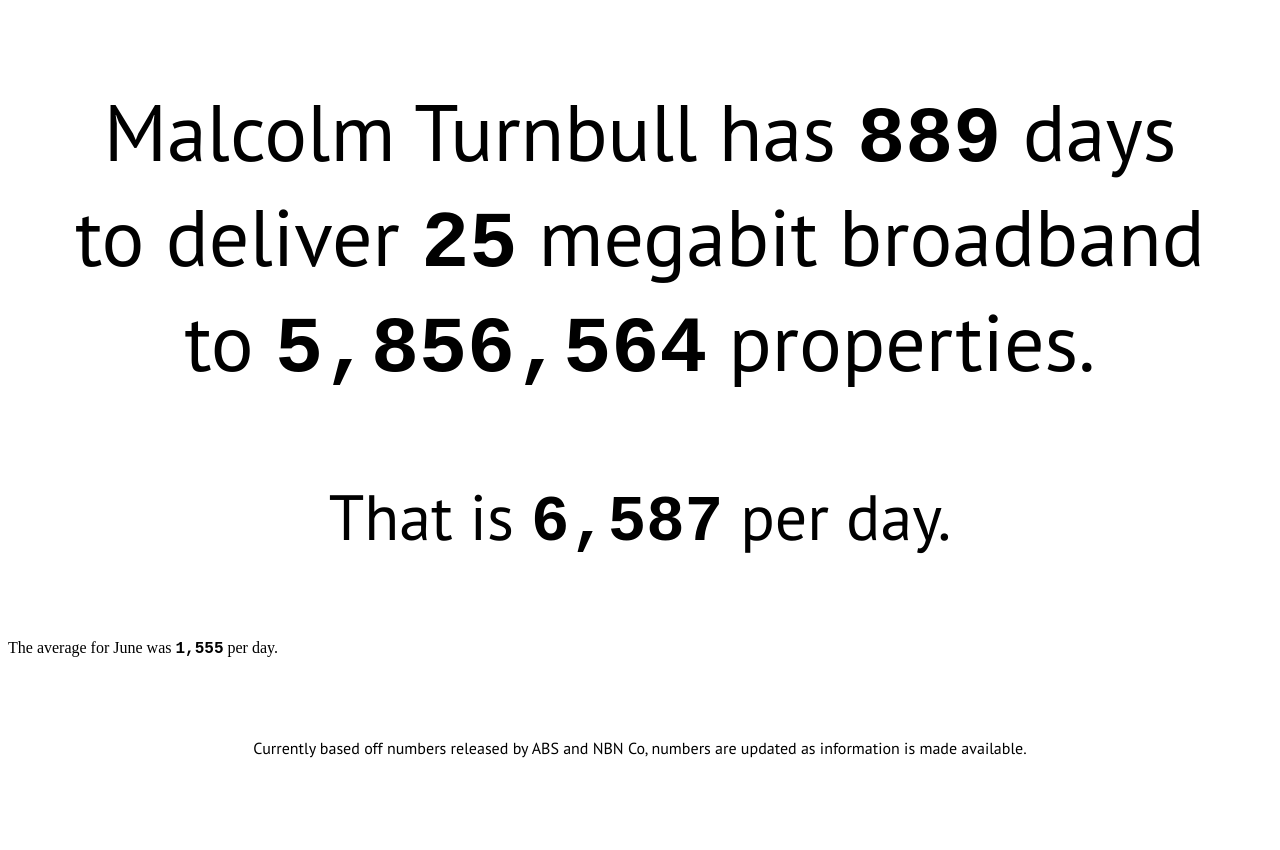
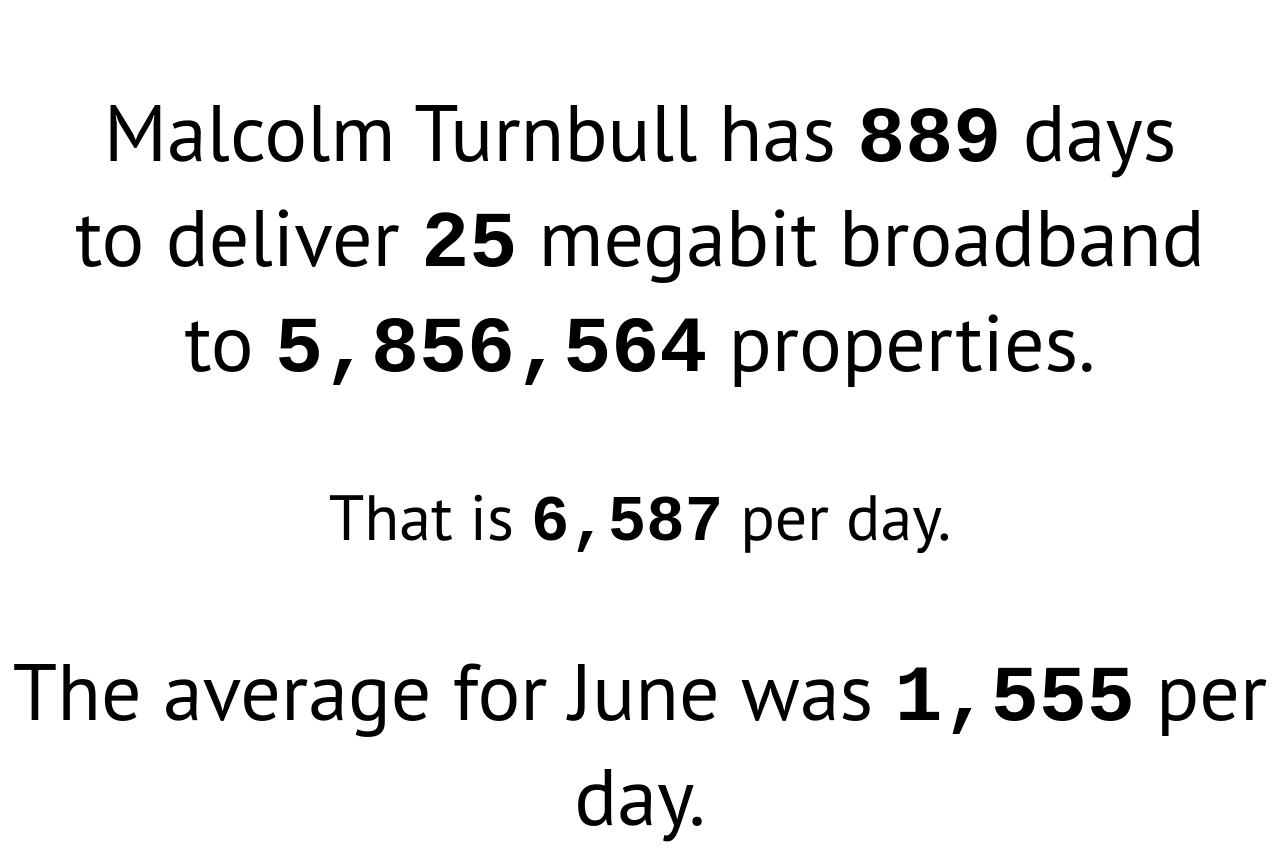
Before and after one commit to Cameron-D/NBN-Countdown, a plain HTML site: page index.html in a window 1280 px wide. Shown: the top 850 px of the page. Before the commit the page ends 800 px from the top, so only its background shows below. Drawn offline with nearby package versions, Linux system fonts and the light colour scheme; a web font is replaced by a local one.

Commit message:
Not helpful, fancy editor thing.

```diff
--- a/index.html
+++ b/index.html
@@ -29,7 +29,7 @@
 		<p>Malcolm Turnbull has <span id="days" class="number"></span> days<br/>
 		to deliver <span class="number">25</span> megabit broadband<br/>to <span id="properties" class="number"></span> properties.</p>
 		<p class="smaller">That is <span id="perday" class="number"></span> per day.</p>
-		<p></p>The average for June was <span class="number">1,555</span> per day.</p>
+		<p>The average for June was <span class="number">1,555</span> per day.</p>
 		<p class="tiny">Currently based off numbers released by ABS and NBN Co, numbers are updated as information is made available.</p>
 		<script src="//ajax.googleapis.com/ajax/libs/jquery/2.0.3/jquery.min.js"></script>
 		<script type="text/javascript">
```
